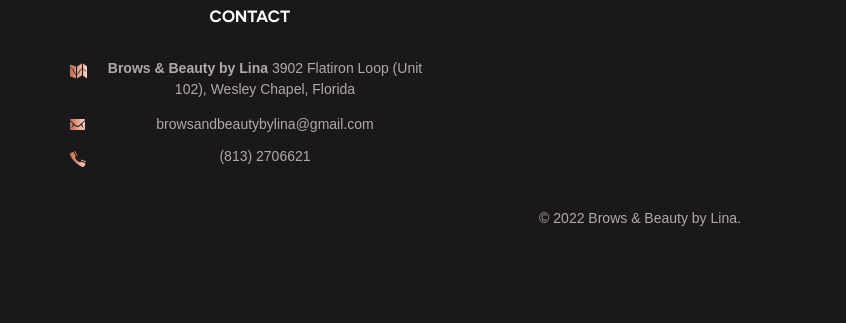
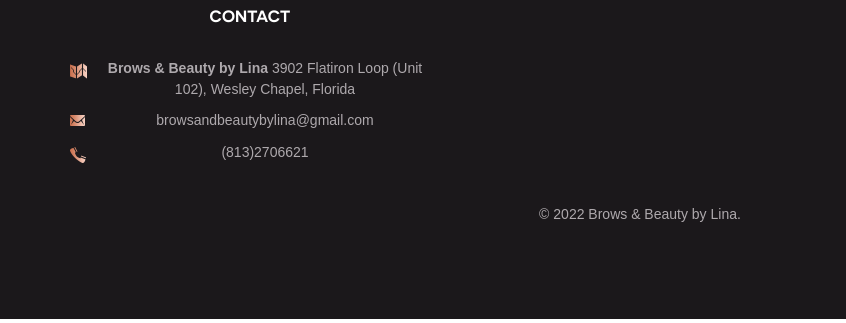
Before and after one commit to alyfahmad/brows_by_lina, a plain HTML site: page about.html in a window 1280 px wide. Shown: the part 1289-1612 px from the top of the page, 0-846 px from the left. Drawn offline with Linux system fonts and the light colour scheme.

Commit message:
fixed wrong links

```diff
--- a/about.html
+++ b/about.html
@@ -118,10 +118,10 @@
 								<div class="contact-info">
 									<address>
 										<img src="images/icon-map-small.png" class="icon">
-										<p><strong>Brows & Beauty by Lina</strong> 3902 Flatiron Loop (Unit 102), Wesley Chapel, Florida</p>
+										<a href="https://g.page/BrowsandBeautybyLina?share" target="_blank"><strong>Brows & Beauty by Lina</strong> 3902 Flatiron Loop (Unit 102), Wesley Chapel, Florida</a>
 									</address>
-									<a href="mailto:contact@companyname.com" class="mail"><img src="images/icon-envelope-small.png" class="icon">browsandbeautybylina@gmail.com</a>
-									<a href="tel:(500)942042259" class="phone"><img src="images/icon-phone-small.png" class="icon">(813) 2706621</a>
+									<a href="mailto:browsandbeautybylina@gmail.com" class="mail"><img src="images/icon-envelope-small.png" class="icon">browsandbeautybylina@gmail.com</a>
+									<a href="tel:(813)2706621" class="phone"><img src="images/icon-phone-small.png" class="icon">(813)2706621</a>
 								</div>
 							</div>
 						</div>
```
Also changed, not shown: contact.html (+1 -1 lines), gallery.html (+3 -3 lines), index.html (+2 -2 lines), service.html (+3 -3 lines).
